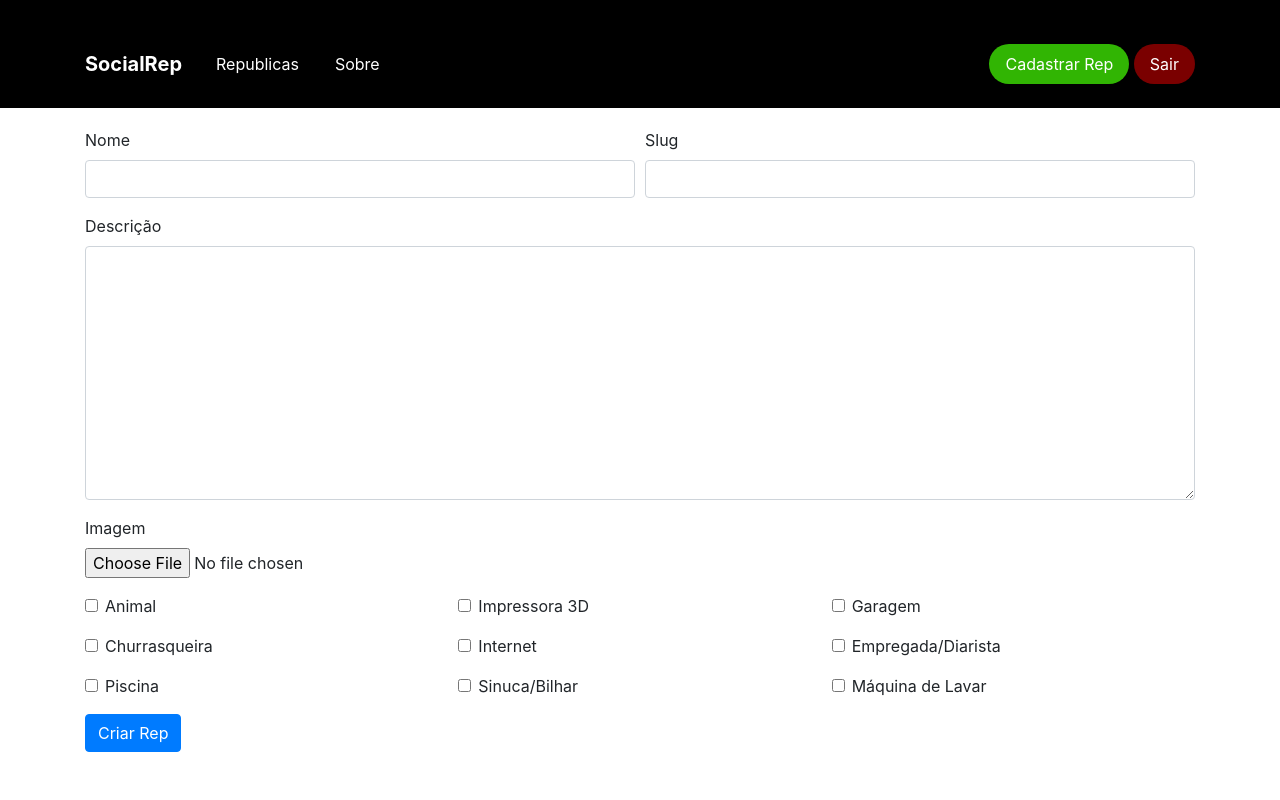
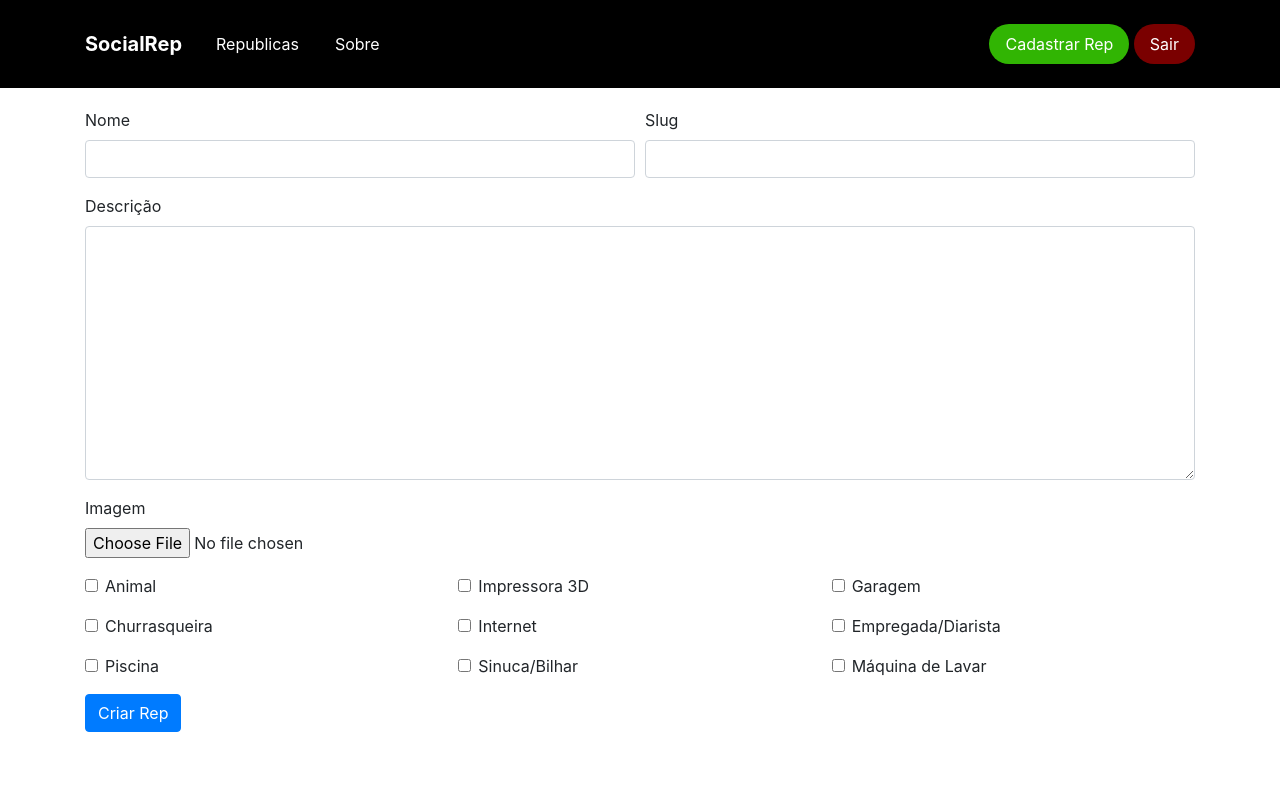
Before and after one commit to raphaelsander/SocialRep, a Django app: page /create/ in a window 1280 px wide. Run offline with Django 3.2, Linux system fonts and the light colour scheme; the visitor is signed in with stand-in values (Sample User, id 1); parts of the project's set-up code (start-up, migrations or seed data) failed here and were passed over; some libraries are stand-ins or nearby versions.

Commit message:
Margin changed

```diff
--- a/src/templates/republics/rep_create.html
+++ b/src/templates/republics/rep_create.html
@@ -3,7 +3,7 @@
 {% block title %}SocialRep{% endblock %}
 {% load static %}
 {% block content %}
-    <form method="post" enctype="multipart/form-data">
+    <form class="rep-create" method="post" enctype="multipart/form-data">
         {% csrf_token %}
         <div class="form-row">
             <div class="form-group col-md-6 mb-0">
--- a/src/templates/static/css/styles.css
+++ b/src/templates/static/css/styles.css
@@ -1,13 +1,17 @@
 .asteriskField {
     display: none;
-}
-.container{
-    margin-top: 20px;
 }
 .croped-img img,
 .preview img {
   width: 100%;
   max-height: 350px;
+}
+
+/* Rep Create */
+
+.rep-create {
+    margin-top: 20px;
+    margin-bottom: 20px;
 }
 
 /* Republic Card */
```
